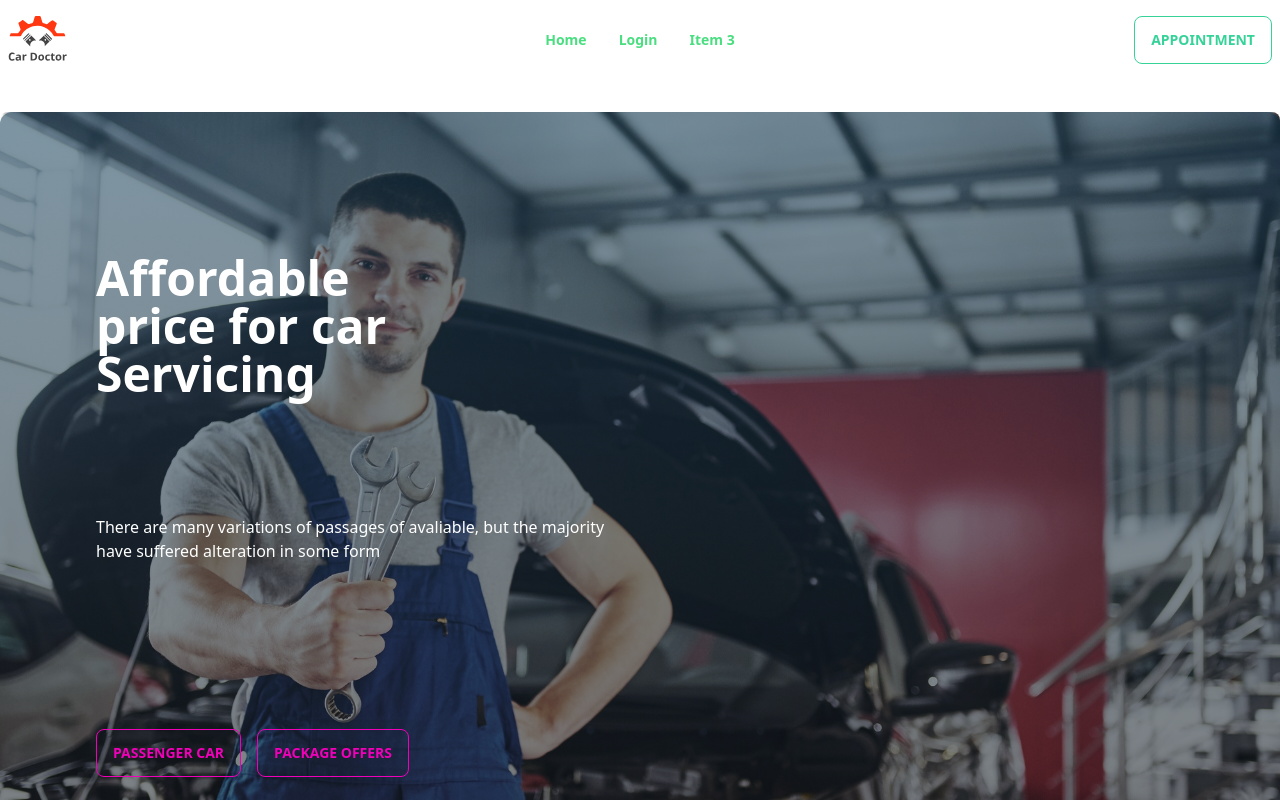
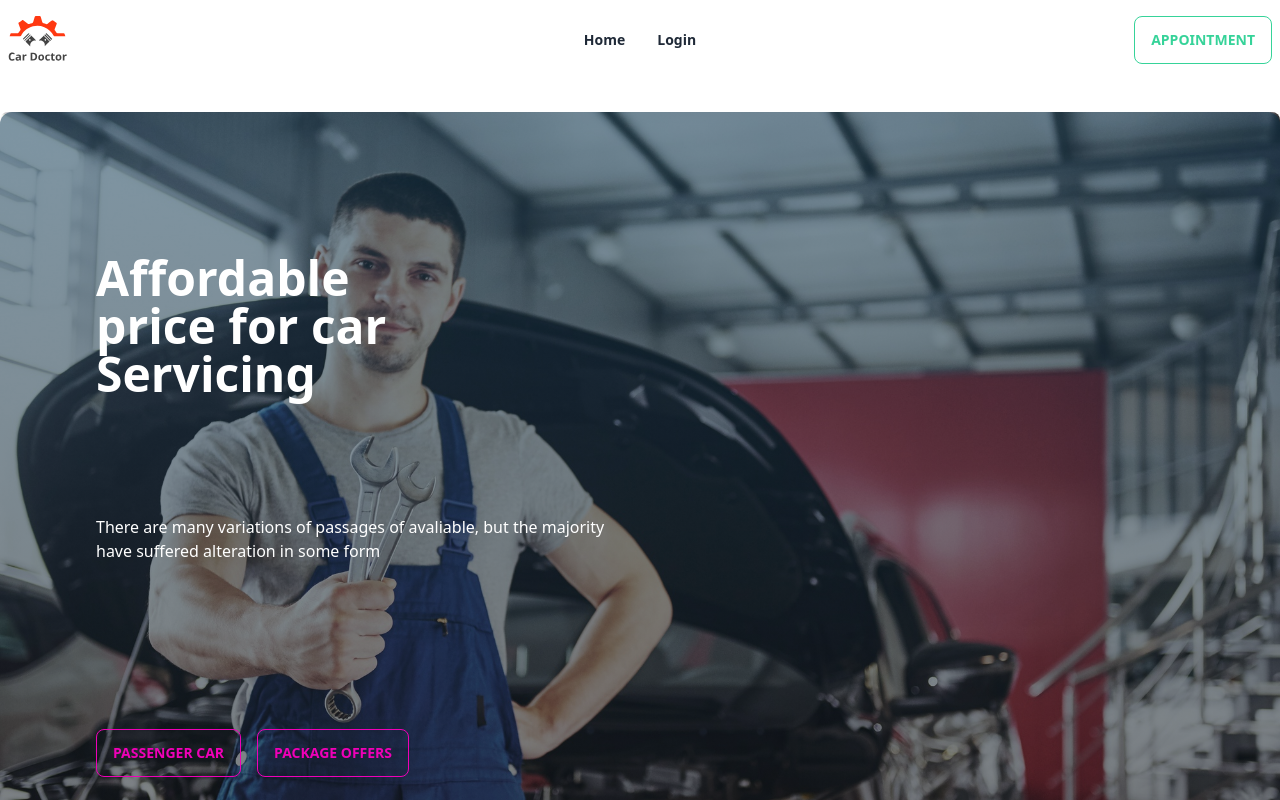
Before and after one commit to NaimHasa/Best-Car-Repair-and-Maintenance-WebApplication, a React (Vite) app: page / in a window 1280 px wide. Shown: the top 800 px of the page. Built offline with nearby package versions, Linux system fonts and the light colour scheme.

Commit message:
add firebase auth

```diff
--- a/src/Pages/Shered/Header/Header.jsx
+++ b/src/Pages/Shered/Header/Header.jsx
@@ -3,15 +3,16 @@
 import { Link } from 'react-router-dom';
 const Header = () => {
     const menuItem = <>
-        <ul className="menu menu-vertical lg:menu-horizontal rounded-box text-green-400 font-bold mx-4">
-            <li><Link to='/'>Home</Link></li>
-            <li><Link to='login'>Login</Link></li>
-            <li><a>Item 3</a></li>
-        </ul>
+        <li className='font-semibold'>
+            <Link to='/'>Home</Link>
+        </li>
+        <li className='font-semibold'>
+            <Link to='/login'>Login</Link>
+        </li>
 
     </>
     return (
-        <div className="navbar bg-base-100 h-20 mb-8 ">
+        <div className="navbar bg-base-100 h-20 mb-8">
             <div className="navbar-start">
                 <div className="dropdown">
                     <label tabIndex={0} className="btn btn-ghost lg:hidden">
--- a/src/firebase/firebase.config.js
+++ b/src/firebase/firebase.config.js
@@ -7,13 +7,13 @@
 // Your web app's Firebase configuration
 // For Firebase JS SDK v7.20.0 and later, measurementId is optional
 const firebaseConfig = {
-    apiKey: "AIzaSyD2L6pTF1NpKCIaQSTV1Tzgt3ckkInfOIY",
-    authDomain: "best-car-servicing.firebaseapp.com",
-    projectId: "best-car-servicing",
-    storageBucket: "best-car-servicing.appspot.com",
-    messagingSenderId: "131533985735",
-    appId: "1:131533985735:web:cf8d480e557085f3666be2",
-    measurementId: "G-5QERD7GT5D"
+    apiKey: process.env.REACT_APP_apiKey,
+    authDomain: process.env.REACT_APP_authDomain,
+    projectId: process.env.REACT_APP_projectId,
+    storageBucket: process.env.REACT_APP_storageBucket,
+    messagingSenderId: process.env.REACT_APP_messagingSenderId,
+    appId: process.env.REACT_APP_appId,
+    measurementId: process.env.REACT_APP_measurementId
 };
 
 // Initialize Firebase
```
